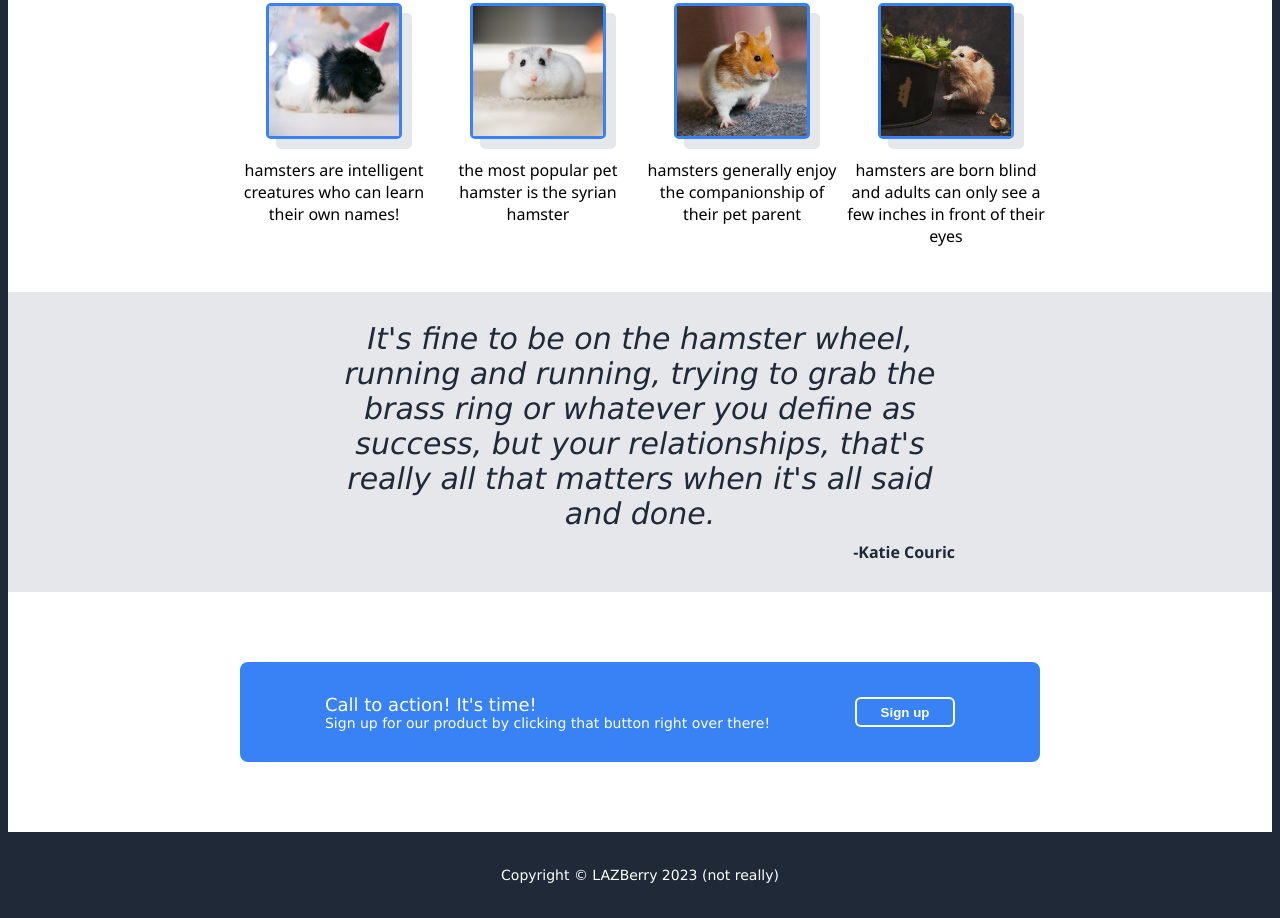
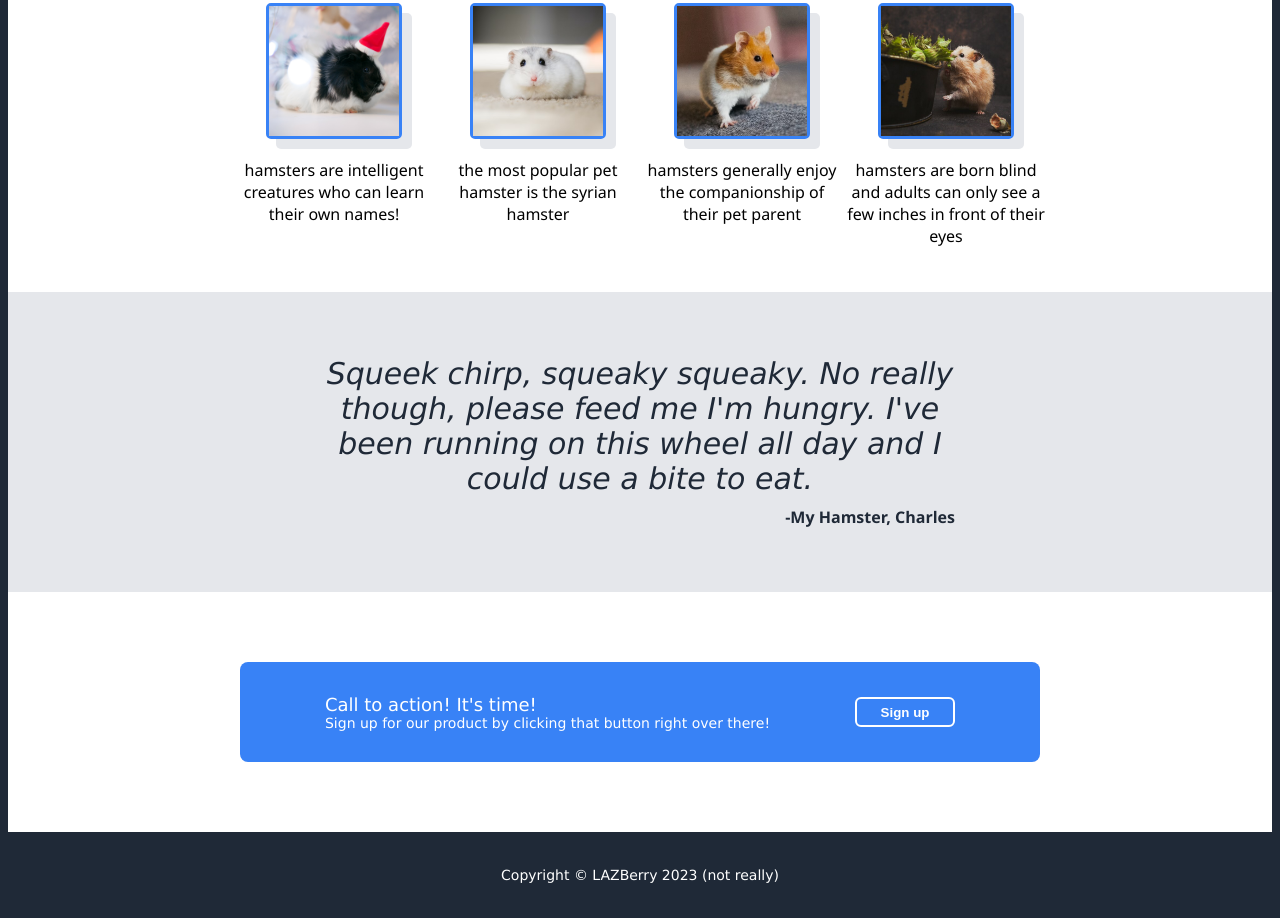
Before and after one commit to lazberry/landing-page, a plain HTML site: page index.html in a window 1280 px wide. Shown: the part 680-1598 px from the top of the page. Drawn offline with Linux system fonts and the light colour scheme.

Commit message:
Changed quote text
Quote text changed to something more fun

```diff
--- a/index.html
+++ b/index.html
@@ -55,9 +55,9 @@
     <div class="quotebackground">
         <div class="quote">
         <div class="quotetext">
-            It's fine to be on the hamster wheel, running and running, trying to grab the brass ring or whatever you define as success, but your relationships, that's really all that matters when it's all said and done.
+            Squeek chirp, squeaky squeaky. No really though, please feed me I'm hungry. I've been running on this wheel all day and I could use a bite to eat.
         </div>
-        <div class="quotesubtext">-Katie Couric</div>
+        <div class="quotesubtext">-My Hamster, Charles</div>
         </div>
     </div>
     <div class="ctabackground">
```
